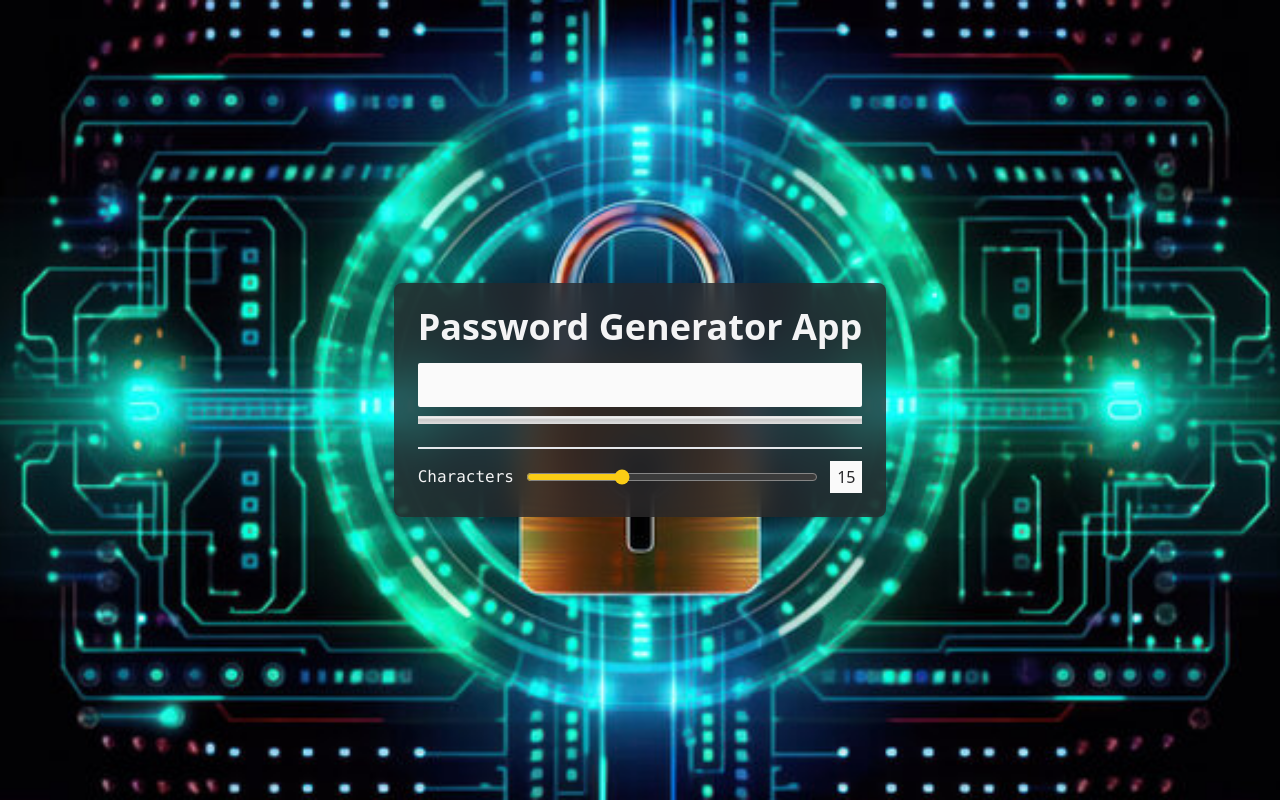
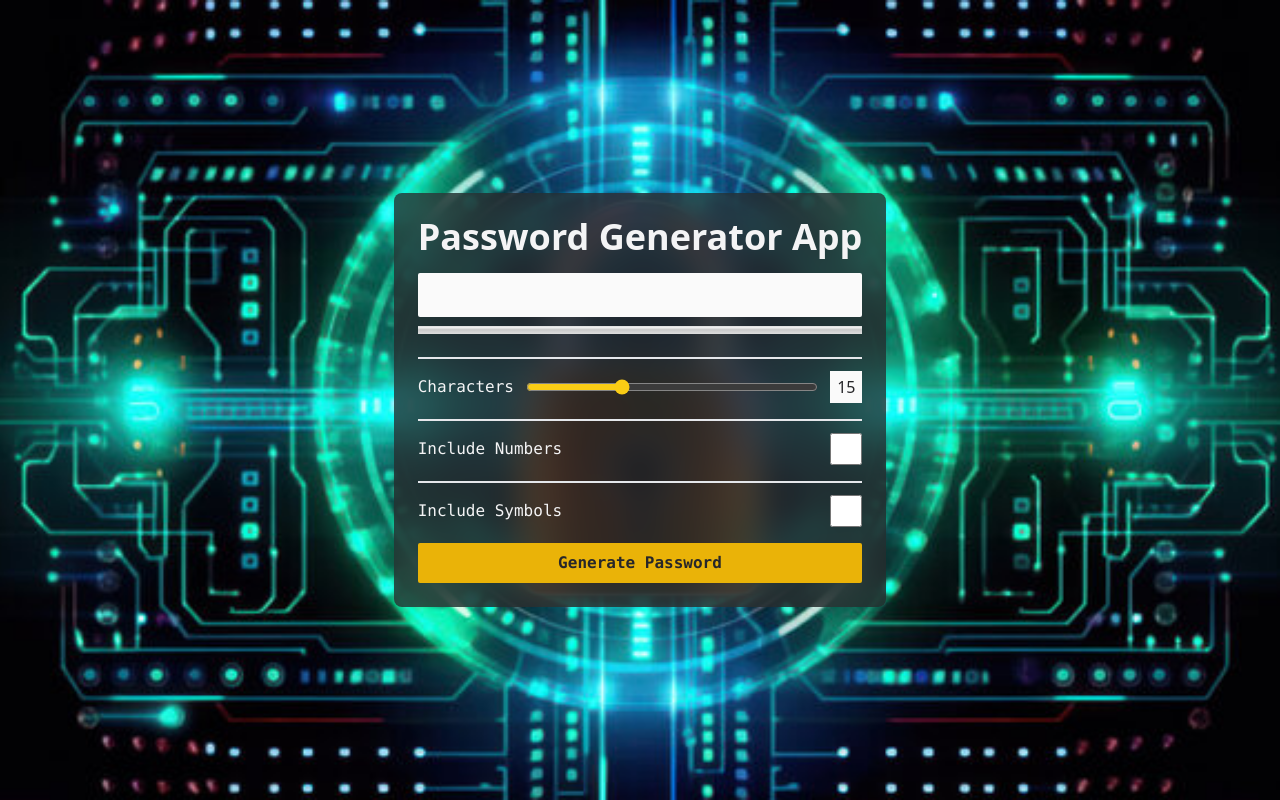
Before and after one commit to toshi-Devs/password-generator, a website built with Parcel: page src/index.html in a window 1280 px wide. Built offline with nearby package versions, Linux system fonts and the light colour scheme.

Commit message:
html/css done for now

```diff
--- a/src/index.html
+++ b/src/index.html
@@ -15,7 +15,7 @@
 
       <main class="p-6 md-p-10 rounded-lg grid gap-4 bg-zinc-800/75 backdrop-blur-lg text-zinc-100 accent-yellow-400">
 
-        <h1 class="text-4xl font-bold"> Password Generator App</h1>
+        <h1 class="text-4xl font-bold "> Password Generator App</h1>
 
         <div class="">
 
@@ -25,6 +25,7 @@
           </meter>
 
         </div>
+
         <div class="flex gap-3 justify-between items-center border-t-2 pt-3">
           <label for="length" class="font-mono">Characters</label>
           <input type="range" id="length" min="8" max="30" value="15" name="length"
@@ -32,8 +33,23 @@
           <p id="lengthText" class="bg-zinc-50 w-8 h-8 text-zinc-800 grid place-items-center">
             <span class="cursor-default">15</span>
           </p>
+        </div>
 
+        <div class="flex gap-3 justify-between items-center border-t-2 pt-3">
+          <label for="includeNumbers" class="font-mono">Include Numbers</label>
+          <input type="checkbox" id="includeNumbers" name="includeNumbers"
+          class="bg-zinc-50 cursor-default w-8 h-8" value="12">
         </div>
+
+        <div class="flex gap-3 justify-between items-center border-t-2 pt-3">
+          <label for="includeSymbols" class="font-mono">Include Symbols</label>
+          <input type="checkbox" id="includeSymbols" name="includeSymbols"
+          class="bg-zinc-50 cursor-default w-8 h-8" value="12">
+        </div>
+
+        <button id="generate" class="bg-yellow-500 text-zinc-800 font-bold font-mono py-2 px-3 rounded-sm hover:bg-yellow-50 transition-colors">
+          Generate Password
+        </button>
 
       </main>
 
```
